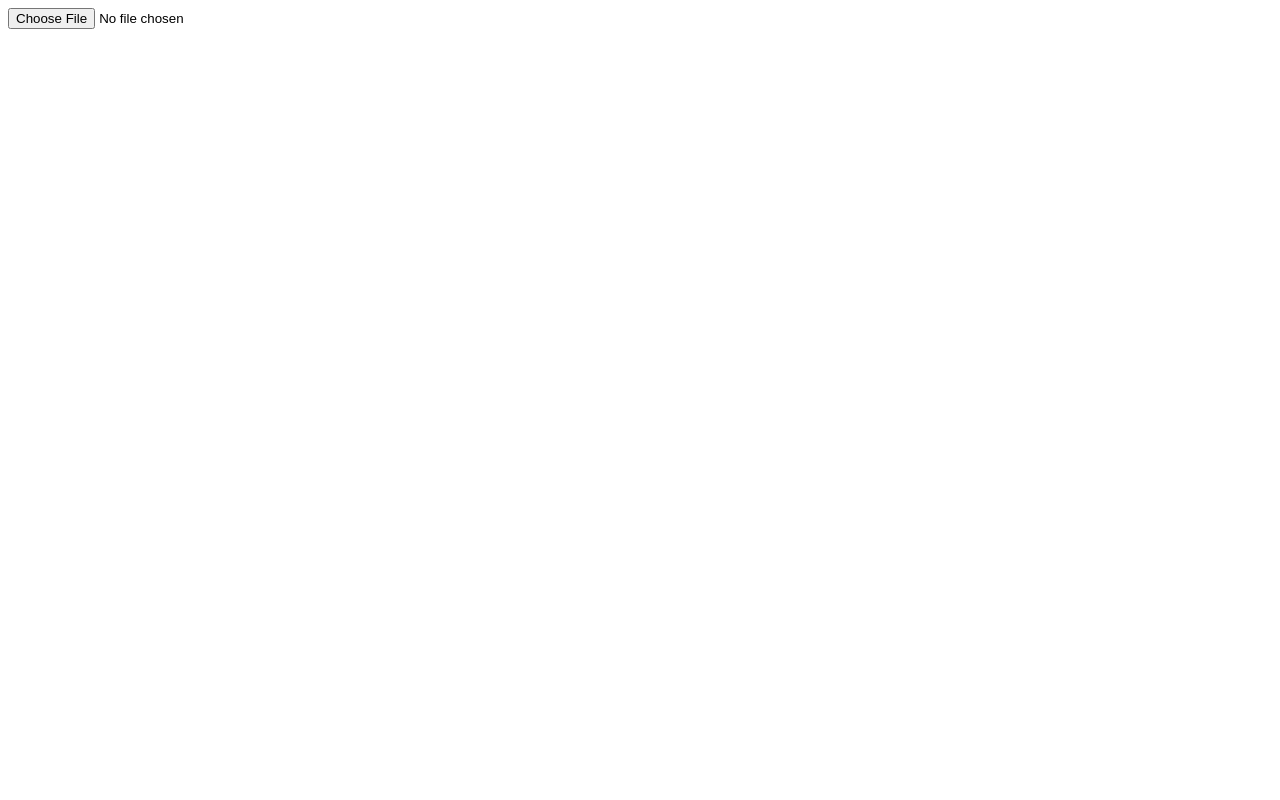
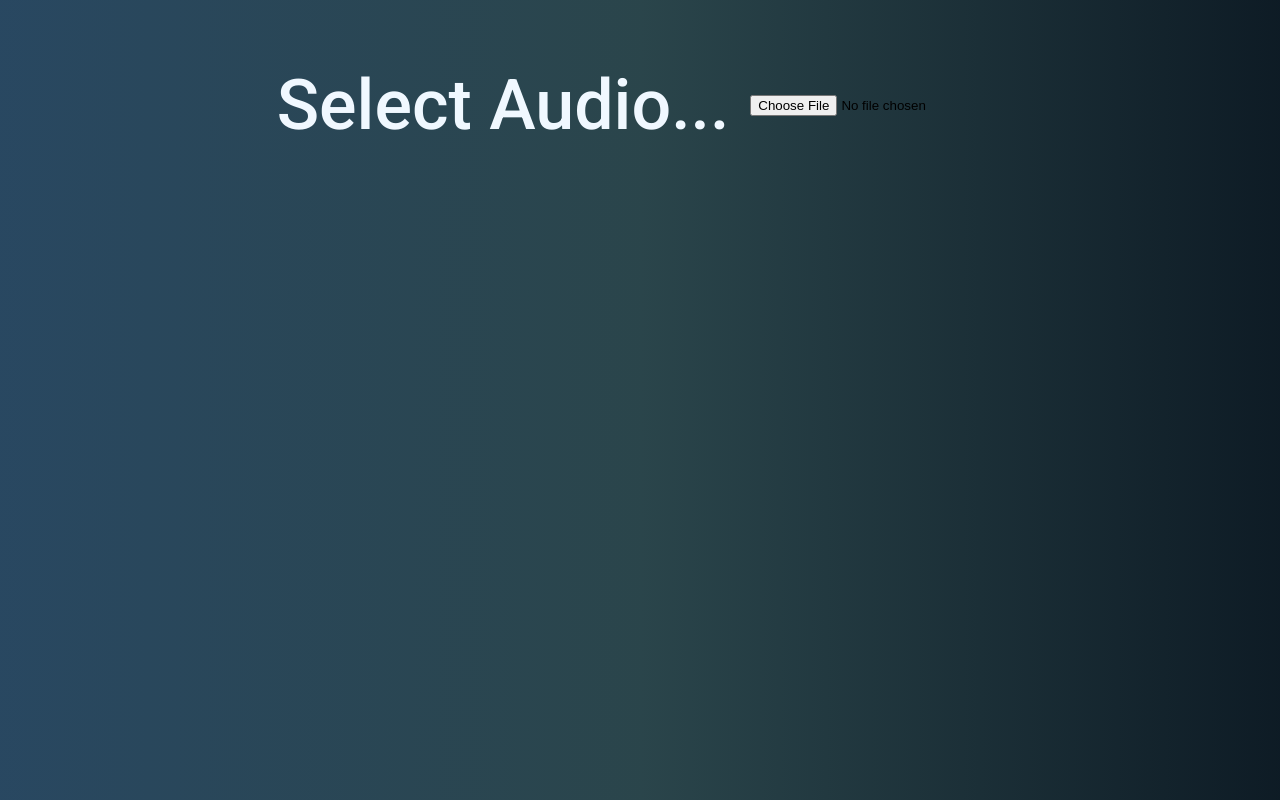
Before and after one commit to abhishekpd01/Audio-Visualiser, a plain HTML site: page index.html in a window 1280 px wide. Drawn offline with Linux system fonts and the light colour scheme.

Commit message:
added css

```diff
--- a/index.html
+++ b/index.html
@@ -5,16 +5,40 @@
     <meta name="viewport" content="width=device-width, initial-scale=1.0">
     <title>Audio Visualiser</title>
     <style>
+        @import url('https://fonts.googleapis.com/css2?family=Roboto:ital,wght@0,100;0,300;0,400;0,500;0,700;0,900;1,100;1,300;1,400;1,500;1,700;1,900&display=swap');
+        body{
+            font-family: "Roboto", sans-serif;
+            padding: 0;
+            margin: 0;
+            box-sizing: border-box;
+            background: rgb(40,50,50);
+            background: -webkit-linear-gradient(180deg, hsla(205, 46%, 10%, 1) 0%, hsla(191, 28%, 23%, 1) 50%, hsla(207, 41%, 27%, 1) 100%);
+        }
         canvas {
             width: 100%;
             display: block;
             position: absolute;
             bottom: 0;
         }
+        .audio-input {
+            margin-inline: 20%;
+            margin-top: 5%;
+            display: flex;
+            justify-content: space-evenly;
+            align-items: center;
+        }
+        label {
+            font-weight: 500;
+            font-size: 70px;
+            color: aliceblue;
+        }
     </style>
 </head>
 <body>
-    <input type="file" accept="audio/*" id="audio">
+    <div class="audio-input">
+        <label for="audio">Select Audio...</label>
+        <input type="file" accept="audio/*" id="audio">
+    </div>
     <canvas id="canvas"></canvas>
 
     <script src="index.js"></script>
--- a/index.js
+++ b/index.js
@@ -48,14 +48,14 @@ function visualize(audioBuffer, audioContext) {
     function draw() {
         requestAnimationFrame(draw);   // calls the draw function itself again before the next repaint.
 
-        canvasContext.fillStyle = "#F4C2C2"
+        canvasContext.fillStyle = '#0e1c26'
         // clearing the canvas every time to plot new rectangles.
         canvasContext.fillRect(0, 0, canvas.width, canvas.height);
 
         analyser.getByteFrequencyData(frequencyData);
 
         for(let i = 0; i < frequencyBufferLength; i++) {
-            canvasContext.fillStyle = `rgba(82, 113, 255, ${frequencyData[i] / 255})`;      // plotting rectangles on the canvas.
+            canvasContext.fillStyle = `rgba(241, 247, 121, ${frequencyData[i] / 255})`;      // plotting rectangles on the canvas.
             canvasContext.fillRect(
                 i * barWidth,
                 canvas.height - frequencyData[i],
```
